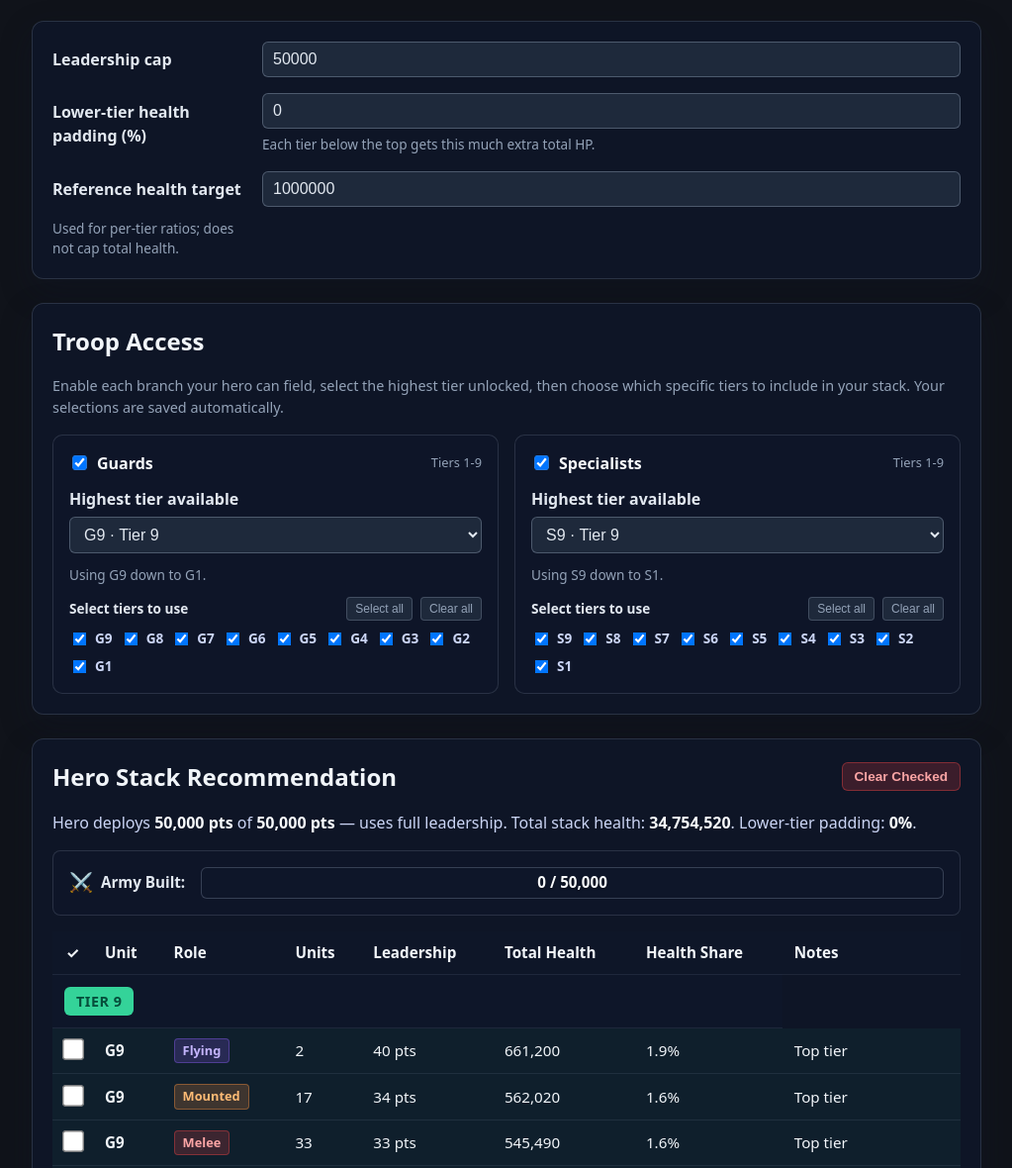
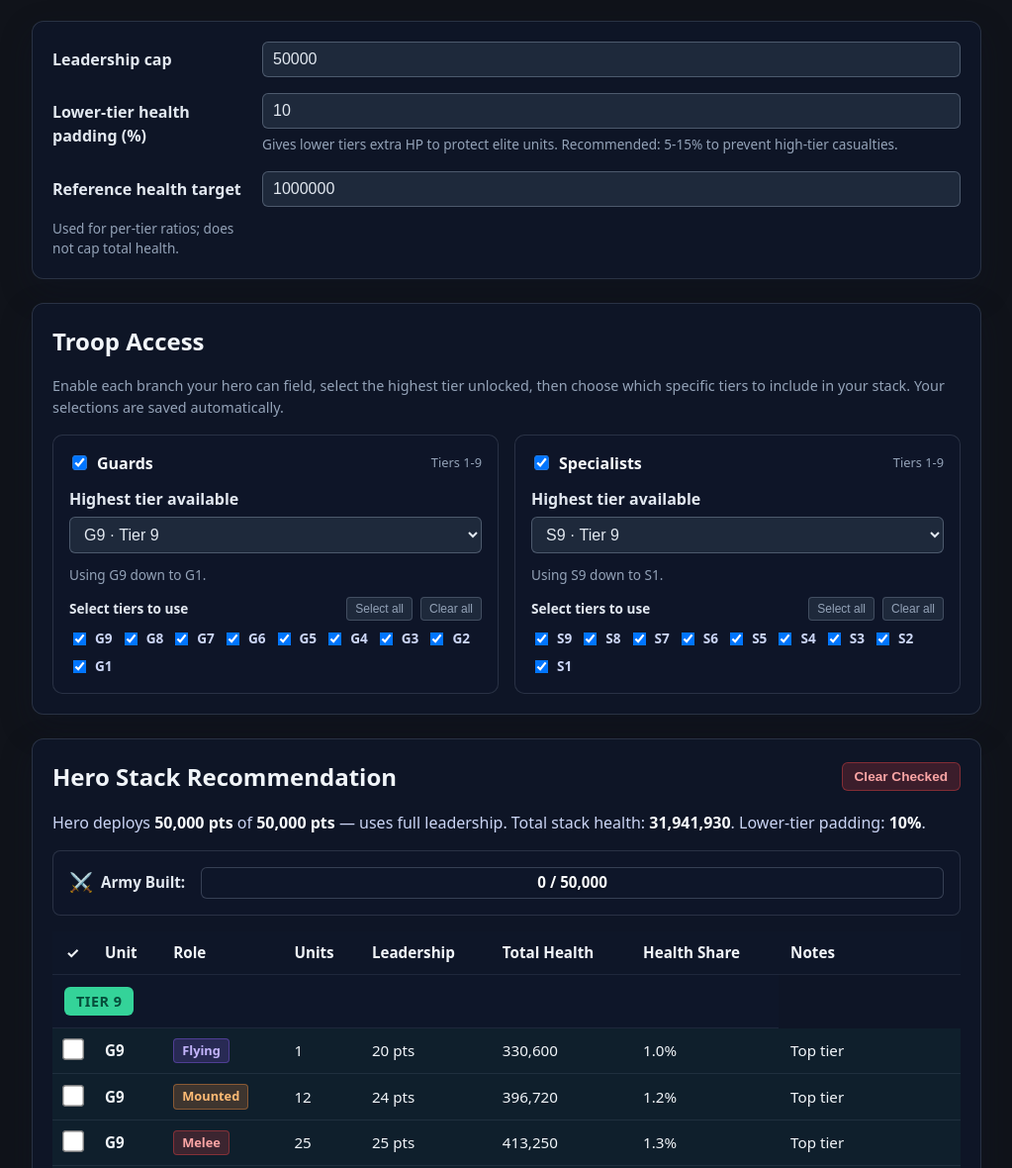
Before and after one commit to mr-leandev/total-battle-stacking-calc, a plain HTML site: page index.html in a window 1280 px wide. Shown: the part 126-1306 px from the top of the page at 99% size, without its empty margins (128-1151 px from the left). Drawn offline with Linux system fonts and the light colour scheme.

Commit message:
Fix unit availability and increase default padding
- Changed default health padding from 0% to 10% to better protect elite units
- Updated hint to recommend 5-15% padding to prevent high-tier casualties
- Fixed Specialist units: removed S1-S4 Ranged and Mounted
- Specialists now correctly show only Melee for tiers 1-4
- Specialists have all roles (Melee, Ranged, Mounted, Flying) for tiers 5-9
- Prevents higher tier units from being killed first in combat

```diff
--- a/app.js
+++ b/app.js
@@ -10,16 +10,12 @@ const TROOPS = [
   { id: "S2-ML", name: "Specialist 2 Melee", tier: 2, branch: "Specialists", role: "melee", strength: 90, health: 270, leadership: 1 },
   { id: "S1-ML", name: "Specialist 1 Melee", tier: 1, branch: "Specialists", role: "melee", strength: 50, health: 150, leadership: 1 },
 
-  // Specialists - Ranged
+  // Specialists - Ranged (available tier 5+)
   { id: "S9", name: "Specialist 9", tier: 9, branch: "Specialists", role: "ranged", strength: 5510, health: 16530, leadership: 1 },
   { id: "S8", name: "Specialist 8", tier: 8, branch: "Specialists", role: "ranged", strength: 3060, health: 9180, leadership: 1 },
   { id: "S7", name: "Specialist 7", tier: 7, branch: "Specialists", role: "ranged", strength: 1700, health: 5100, leadership: 1 },
   { id: "S6", name: "Specialist 6", tier: 6, branch: "Specialists", role: "ranged", strength: 940, health: 2820, leadership: 1 },
   { id: "S5", name: "Specialist 5", tier: 5, branch: "Specialists", role: "ranged", strength: 520, health: 1560, leadership: 1 },
-  { id: "S4", name: "Specialist 4", tier: 4, branch: "Specialists", role: "ranged", strength: 290, health: 870, leadership: 1 },
-  { id: "S3", name: "Specialist 3", tier: 3, branch: "Specialists", role: "ranged", strength: 160, health: 480, leadership: 1 },
-  { id: "S2", name: "Specialist 2", tier: 2, branch: "Specialists", role: "ranged", strength: 90, health: 270, leadership: 1 },
-  { id: "S1", name: "Specialist 1", tier: 1, branch: "Specialists", role: "ranged", strength: 50, health: 150, leadership: 1 },
 
   // Specialists - Flying (available tier 5+, leadership 1, same health as ranged since leadership is 1)
   { id: "S9-F", name: "Specialist 9 Flying", tier: 9, branch: "Specialists", role: "flying", strength: 5510, health: 16530, leadership: 1 },
@@ -28,16 +24,12 @@ const TROOPS = [
   { id: "S6-F", name: "Specialist 6 Flying", tier: 6, branch: "Specialists", role: "flying", strength: 940, health: 2820, leadership: 1 },
   { id: "S5-F", name: "Specialist 5 Flying", tier: 5, branch: "Specialists", role: "flying", strength: 520, health: 1560, leadership: 1 },
 
-  // Specialists - Mounted (leadership 2, health x2)
+  // Specialists - Mounted (leadership 2, health x2, available tier 5+)
   { id: "S9-M", name: "Specialist 9 Mounted", tier: 9, branch: "Specialists", role: "mounted", strength: 5510, health: 33060, leadership: 2 },
   { id: "S8-M", name: "Specialist 8 Mounted", tier: 8, branch: "Specialists", role: "mounted", strength: 3060, health: 18360, leadership: 2 },
   { id: "S7-M", name: "Specialist 7 Mounted", tier: 7, branch: "Specialists", role: "mounted", strength: 1700, health: 10200, leadership: 2 },
   { id: "S6-M", name: "Specialist 6 Mounted", tier: 6, branch: "Specialists", role: "mounted", strength: 940, health: 5640, leadership: 2 },
   { id: "S5-M", name: "Specialist 5 Mounted", tier: 5, branch: "Specialists", role: "mounted", strength: 520, health: 3120, leadership: 2 },
-  { id: "S4-M", name: "Specialist 4 Mounted", tier: 4, branch: "Specialists", role: "mounted", strength: 290, health: 1740, leadership: 2 },
-  { id: "S3-M", name: "Specialist 3 Mounted", tier: 3, branch: "Specialists", role: "mounted", strength: 160, health: 960, leadership: 2 },
-  { id: "S2-M", name: "Specialist 2 Mounted", tier: 2, branch: "Specialists", role: "mounted", strength: 90, health: 540, leadership: 2 },
-  { id: "S1-M", name: "Specialist 1 Mounted", tier: 1, branch: "Specialists", role: "mounted", strength: 50, health: 300, leadership: 2 },
 
   // Guards - Melee
   { id: "G9", name: "Guard 9", tier: 9, branch: "Guards", role: "melee", strength: 5510, health: 16530, leadership: 1 },
--- a/index.html
+++ b/index.html
@@ -26,8 +26,8 @@
       <div class="control-row">
         <label for="cushion-input">Lower-tier health padding (%)</label>
         <div class="control-stack">
-          <input id="cushion-input" type="number" value="0" step="1" min="0" max="100">
-          <span class="hint">Each tier below the top gets this much extra total HP.</span>
+          <input id="cushion-input" type="number" value="10" step="1" min="0" max="100">
+          <span class="hint">Gives lower tiers extra HP to protect elite units. Recommended: 5-15% to prevent high-tier casualties.</span>
         </div>
       </div>
 
```
